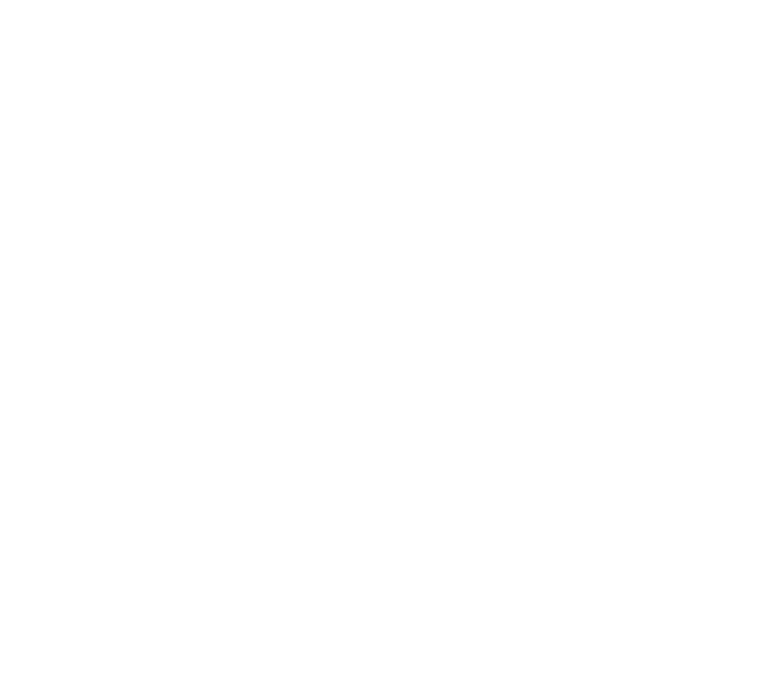
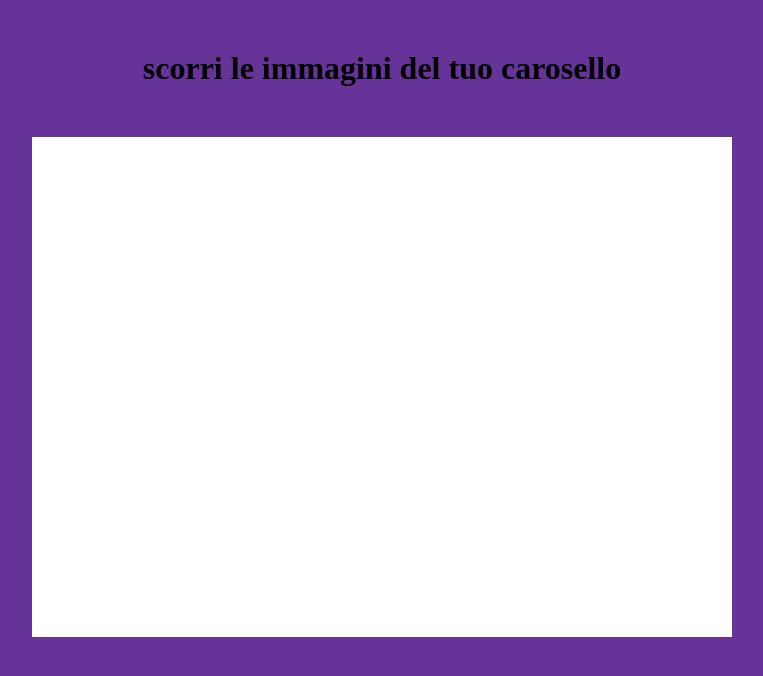
Before and after one commit to AlessandroDico/js-jq-carousel, a plain HTML site: page index.html in a window 1280 px wide. Shown: the whole page, without its empty margins (258-1021 px from the left). Drawn offline with nearby package versions, Linux system fonts and the light colour scheme.

Commit message:
impostato scheletro html/css

```diff
--- a/assets/style.css
+++ b/assets/style.css
@@ -3,3 +3,25 @@
     padding: 0;
     box-sizing: border-box;
 }
+
+body {
+    background-color: rebeccapurple;
+}
+
+.container {
+    max-width: 1170px;
+    margin: auto;
+}
+
+.title {
+    display: flex;
+    justify-content: center;
+    padding: 50px 0;
+}
+
+.images-container {
+    width: 700px;
+    height: 500px;
+    background-color: white;
+    margin: auto;
+}
--- a/index.html
+++ b/index.html
@@ -9,6 +9,27 @@
         <script src="assets/main.js" charset="utf-8"></script>
     </head>
     <body>
+        <header>
+            <div class="container">
+                <div class="title">
+                    <h1>scorri le immagini del tuo carosello</h1>
+                </div>
+            </div>
+        </header>
+        <main>
+            <div class="container">
+                <div class="carosello">
+                    <div class="images-container">
+                        <img src="" alt="">
+                        <img src="" alt="">
+                        <img src="" alt="">
+                        <img src="" alt="">
+                        <img src="" alt="">
+                    </div>
+                </div>
+            </div>
+        </main>
+
 
     </body>
 </html>
```
